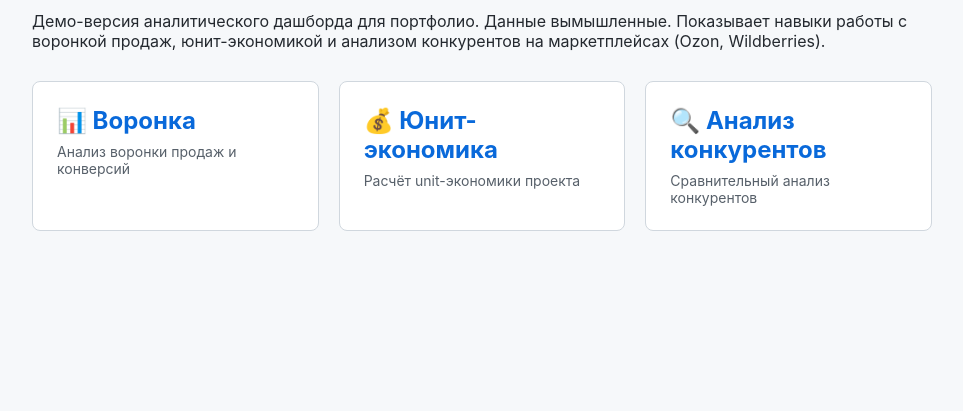
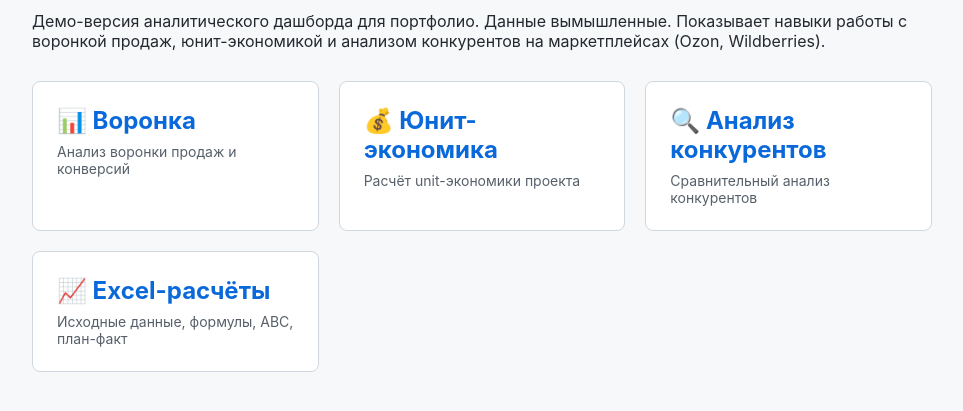
Before and after one commit to shumius21-ux/Shumelkin-Dashboard, a plain HTML site: page index.html in a window 1280 px wide. Shown: the part 101-512 px from the top of the page, without its empty margins (158-1121 px from the left). Drawn offline with Linux system fonts and the light colour scheme.

Commit message:
Update index.html

```diff
--- a/index.html
+++ b/index.html
@@ -64,6 +64,10 @@
             <h2>🔍 Анализ конкурентов</h2>
             <p>Сравнительный анализ конкурентов</p>
         </a>
+                <a href="Excel.html" class="card">
+            <h2>📈 Excel-расчёты</h2>
+            <p>Исходные данные, формулы, ABC, план-факт</p>
+        </a>
     </div>
 </body>
 </html>
```
